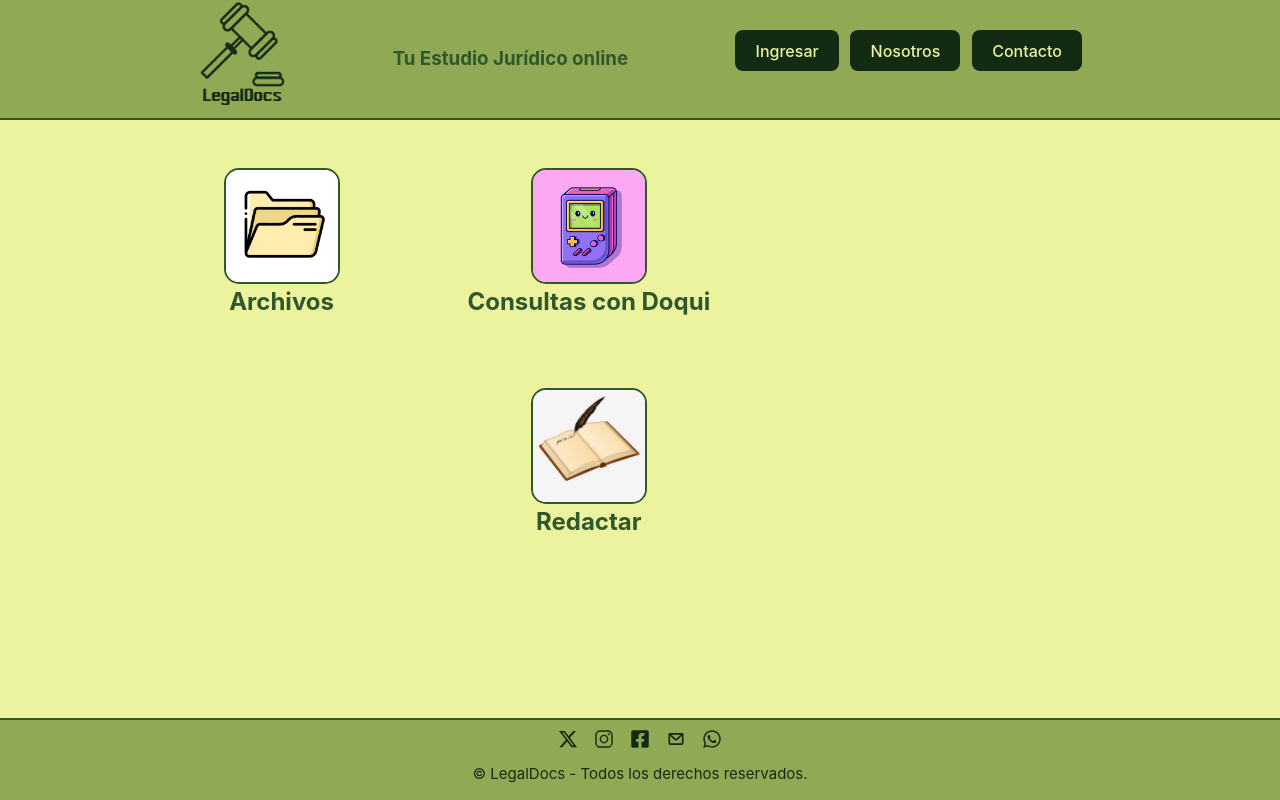
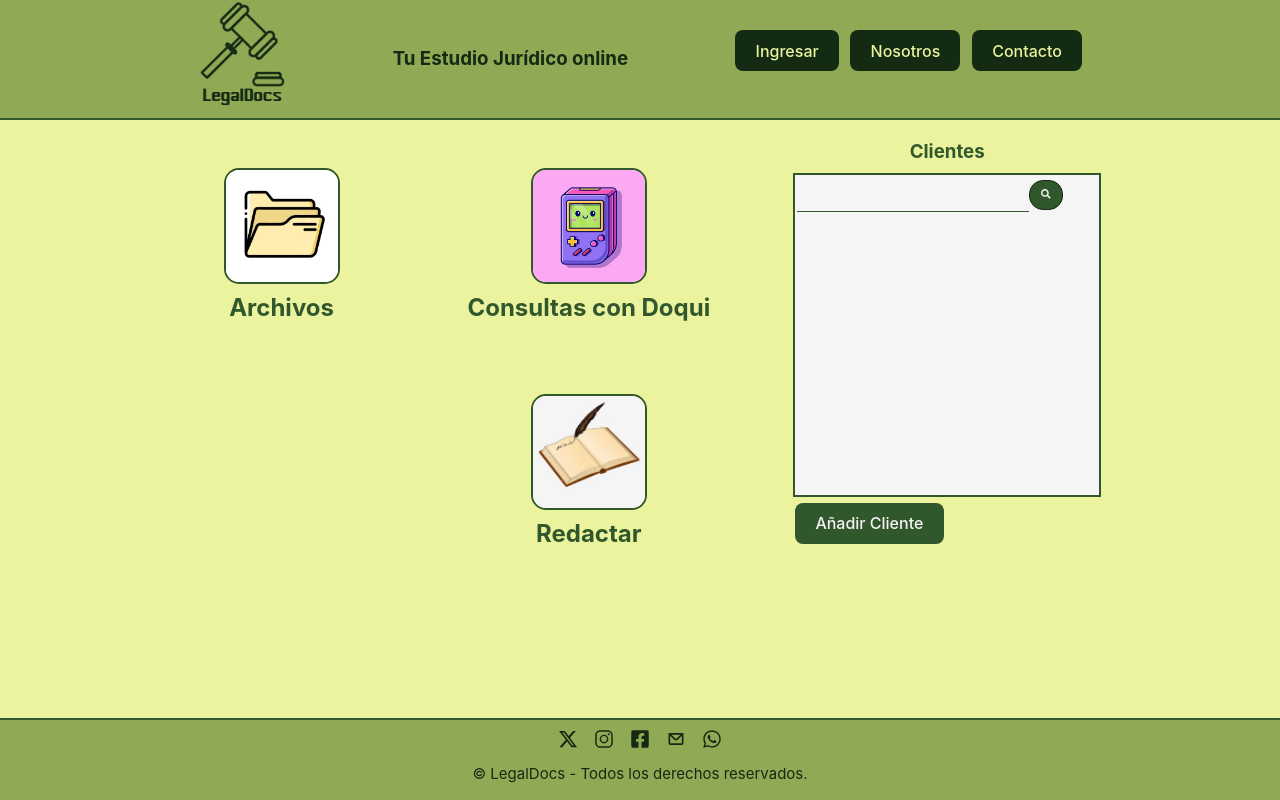
Before and after one commit to CaluBritez/FrontLegalDocs, a React (Vite) app: page /HomeAbo in a window 1280 px wide. Built offline with nearby package versions, Linux system fonts and the light colour scheme.

Commit message:
agregamos lista clientes

```diff
--- a/pages/AbogadoScreen.css
+++ b/pages/AbogadoScreen.css
@@ -26,7 +26,7 @@
     display: flex;
     flex-direction: column;
     justify-content:first baseline;
-    color: #31572C;
+    color: #132A13;
     align-items: center;
 }
 .img-screen-abo{
@@ -34,10 +34,19 @@
     margin-top: 3rem;
     border: 2px solid #31572C; /* Cambia el color y el grosor del borde */
     border-radius: 15px; /* Ajusta este valor para más o menos redondez */
+    transition: transform 0.3s ease; /* Transición suave */
+}
+.img-screen-abo:hover {
+    transform: scale(1.1); /* Aumenta el tamaño de la imagen al hacer hover */
 }
 .text-screen-abo {
     margin-top: 0;
+    color: #31572C;
 }
+.text-screen-abo:hover {
+    color: #4F772D
+}
+
 #caja-cen {
     width: 30%;
     height: 100%;
@@ -50,4 +59,61 @@
 #caja-der {
     width: 40%;
     height: 100%;
+    display: flex;
+    flex-direction: column;
+    align-items: center;
+    text-align: start;
 }
+#caja-der h3{
+    color: #31572C;
+    margin-bottom: 0.4rem;
+}
+#caja-casos{
+    height: 20rem;
+    width: 19rem;
+    background-color: #F5F5F5;
+    border: 2px solid #31572C;
+}
+#buscador-casos {
+    height: 12%;
+}
+#buscador-casos input{
+    height: 80%;
+    width: 75%;
+    background-color: #F5F5F5;
+    margin-left: 0.1rem;
+    margin-top: 0.2rem;
+    border-top: none; /* Sin borde superior */
+    border-left: none; /* Sin borde izquierdo */
+    border-bottom: 1px solid #31572C; /* Agregar borde inferior */
+    border-right: none; /* Sin borde derecho */
+    color: #31572C;
+}
+#buscador-casos button{
+    height: 80%;
+    font-size: 0.6rem;
+    margin-top: 0;
+    margin-bottom: 0;
+    background-color: #31572C;
+    border: 1px solid #132A13;
+    border-radius: 14px; /* Cambia el color y el grosor del borde */
+    color: #F5F5F5;;
+}
+#buscador-casos button:hover {
+    background-color: #4F772D;
+    border-color: #F5F5F5;
+}
+#boton-agregar {
+    background-color: #31572C;
+    color: #F5F5F5;
+    margin-top: 0.5rem;
+}
+#boton-agregar:hover {
+    background-color: #4F772D;
+    border: 2px solid #ECF39E;
+}
+
+#lista-casos {
+    width: 100%;
+    height: 88%;
+}
--- a/pages/AbogadoScreen.jsx
+++ b/pages/AbogadoScreen.jsx
@@ -2,8 +2,10 @@ import './AbogadoScreen.css'
 import Header from '../src/components/Header.jsx';
 import Footer from '../src/components/Footer.jsx';
 import imgArchivos from '../src/assets/archi.jpg';
-import imgDoqui from '../src/assets/doqui.jpg'
-import imgEscribir from '../src/assets/redactar.jpg'
+import imgDoqui from '../src/assets/doqui.jpg';
+import imgEscribir from '../src/assets/redactar.jpg';
+import { FaSearch } from "react-icons/fa";
+import { Link } from 'react-router-dom';
 
 function AbogadoScreen(){
     return(
@@ -12,16 +14,27 @@ function AbogadoScreen(){
             <Header />
             <div id='cuerpo-abo-screen'>
                 <div id='caja-izq'>
-                    <img src={imgArchivos} alt="" className='img-screen-abo'/>
-                    <h2 className='text-screen-abo'>Archivos</h2>
+                    <Link to="/"><img src={imgArchivos} alt="" className='img-screen-abo'/></Link>
+                    <Link to="/"><h2 className='text-screen-abo'>Archivos</h2></Link>
                 </div>
                 <div id='caja-cen'>
-                    <img src={imgDoqui} alt="" className='img-screen-abo'/>
-                    <h2 className='text-screen-abo'>Consultas con Doqui</h2>
-                    <img src={imgEscribir} alt="" className='img-screen-abo'/>
-                    <h2 className='text-screen-abo'>Redactar</h2>
+                    <Link to="/"><img src={imgDoqui} alt="" className='img-screen-abo'/></Link>
+                    <Link to="/"><h2 className='text-screen-abo'>Consultas con Doqui</h2></Link>
+                    <Link to="/"><img src={imgEscribir} alt="" className='img-screen-abo'/></Link>
+                    <Link to="/"><h2 className='text-screen-abo'>Redactar</h2></Link>
                 </div>
-                <div id='caja-der'></div>
+                <div id='caja-der'>
+                    <h3>Clientes</h3>
+                    <div id='caja-casos'>
+                        <div id='buscador-casos'>
+                            <input type="text" />
+                            <button><FaSearch /></button>
+                        </div>
+                        <div id='lista-casos'></div>
+                        <button id='boton-agregar'>Añadir Cliente</button>
+
+                    </div>
+                </div>
             </div>
             <Footer />
         </div>
--- a/pages/Login.jsx
+++ b/pages/Login.jsx
@@ -22,7 +22,7 @@ function Login() {
                 <label htmlFor="">Contraseña</label>
                 <input type="text" placeholder='Ingrese su Contraseña' />
               </div>
-            <button>Ingresar</button>
+              <Link to="/HomeAbo"><button>Ingresar</button></Link>
             </form>
           </div>
         </div>
--- a/src/components/Header.css
+++ b/src/components/Header.css
@@ -1,3 +1,10 @@
+/* COLORES PALETA
+#132A13
+#31572C
+#4F772D
+#90A955
+#ECF39E
+*/
 #header {
     width: 100%;
     display: flex;
@@ -32,7 +39,7 @@
     display: flex;
     justify-content: center;
     align-items: center;
-    color: #31572C;
+    color: #132A13;
     font-weight: bold;
 }
 
```
